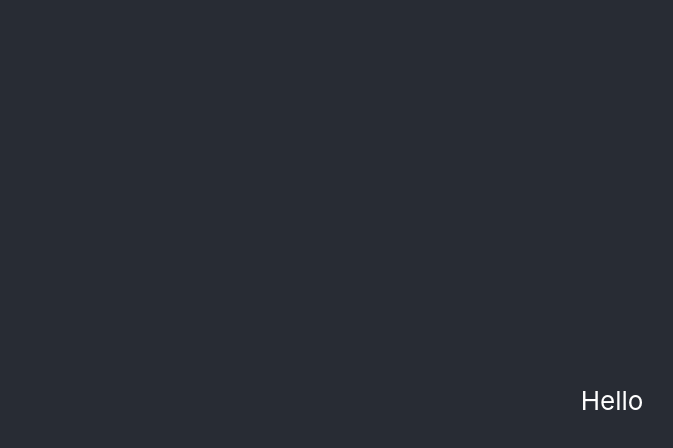
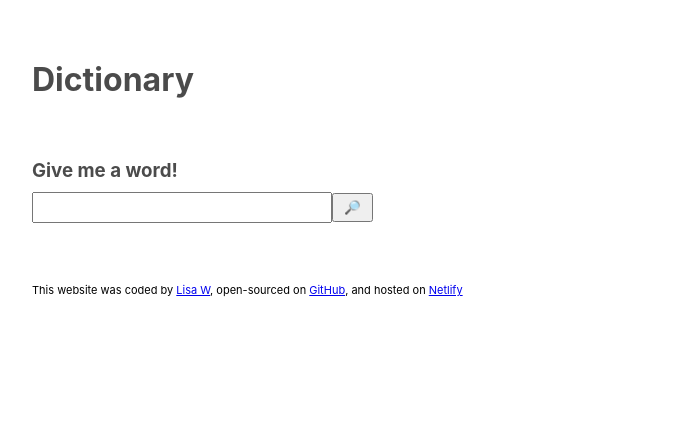
Before and after one commit to lswitkowski/react-dictionary-app, a React (Create React App) app: page / in a window 1280 px wide. Shown: the top 448 px of the page, without its empty margins (28-701 px from the left). Built offline with nearby package versions, Linux system fonts and the light colour scheme.

Commit message:
Create search engine functions

```diff
--- a/package.json
+++ b/package.json
@@ -3,6 +3,7 @@
   "version": "0.1.0",
   "private": true,
   "dependencies": {
+    "@babel/plugin-transform-private-property-in-object": "^7.25.9",
     "@testing-library/jest-dom": "^5.17.0",
     "@testing-library/react": "^13.4.0",
     "@testing-library/user-event": "^13.5.0",
--- a/src/App.css
+++ b/src/App.css
@@ -1,3 +1,8 @@
+footer{font-size: 11px;
+text-align: left;
+margin: 50px 50px 50px 60px;
+}
+
 .App {
   text-align: center;
 }
@@ -7,32 +12,6 @@
   pointer-events: none;
 }
 
-@media (prefers-reduced-motion: no-preference) {
-  .App-logo {
-    animation: App-logo-spin infinite 20s linear;
-  }
-}
-
-.App-header {
-  background-color: #282c34;
-  min-height: 100vh;
-  display: flex;
-  flex-direction: column;
-  align-items: center;
-  justify-content: center;
-  font-size: calc(10px + 2vmin);
-  color: white;
-}
-
 .App-link {
   color: #61dafb;
 }
-
-@keyframes App-logo-spin {
-  from {
-    transform: rotate(0deg);
-  }
-  to {
-    transform: rotate(360deg);
-  }
-}
--- a/src/App.js
+++ b/src/App.js
@@ -1,17 +1,41 @@
 import './App.css';
+import Dictionary from "./Dictionary.js"
 
 function App() {
   return (
     <div className="App">
-      <header className="App-header">
-
-        <p>
-         Hello
-        </p>
-
-
+      <div className="container">
+      <header>
+        <Dictionary/>
       </header>
-    </div>
+      <footer>
+        This website was coded by{" "}
+        <a
+          href="https://github.com/lswitkowski/"
+          target="_blank"
+          rel="noreferrer"
+        >
+          Lisa W
+        </a>
+        , open-sourced on{" "}
+        <a
+          href="https://github.com/lswitkowski?tab=repositories"
+          target="_blank"
+          rel="noreferrer"
+        >
+          GitHub
+        </a>
+        , and hosted on{" "}
+        <a
+          href="https://www.netlify.com/"
+          target="_blank"
+          rel="noreferrer"
+          title="netlify"
+        >
+          Netlify
+        </a>
+      </footer>
+    </div></div>
   );
 }
 
--- /dev/null
+++ b/src/Dictionary.css
@@ -0,0 +1,22 @@
+h1{text-align: left;
+margin:50px 50px 50px 50px;
+padding:10px;
+opacity: 0.7;}
+
+h3{
+    text-align: left;
+    margin:0px 0px 0px 60px;
+    opacity: 0.7;
+
+}
+
+form{
+    text-align: left;
+margin: 0px 10px 10px 50px;
+padding:10px;}
+
+.searchbar{min-width: 25%;
+padding:6px 10px;}
+
+.submit
+{padding:5px 10px;}
--- /dev/null
+++ b/src/Dictionary.js
@@ -0,0 +1,30 @@
+import React, {useState} from "react";
+import "./Dictionary.css";
+
+export default function Dictionary(){
+let [keyword, setKeyword]= useState("");
+
+function handleKeywordChange(event){
+    setKeyword(event.target.value);
+}
+
+    function search(event){
+    event.preventDefault();
+    alert(`Searching for ${keyword}...`);
+}
+
+    return (
+      <div className="container">
+        <h1>Dictionary</h1>
+        <h3>Give me a word!</h3>
+        <form className="" onSubmit={search}>
+          <input
+            type="search"
+            className="searchbar"
+            required
+            onChange={handleKeywordChange}
+          />
+          <input type="submit" className="submit" value="&#128270;" />
+        </form>
+      </div>
+    );}
```
Also changed, not shown: 1 other file (tests, documents, lock files or other folders).
